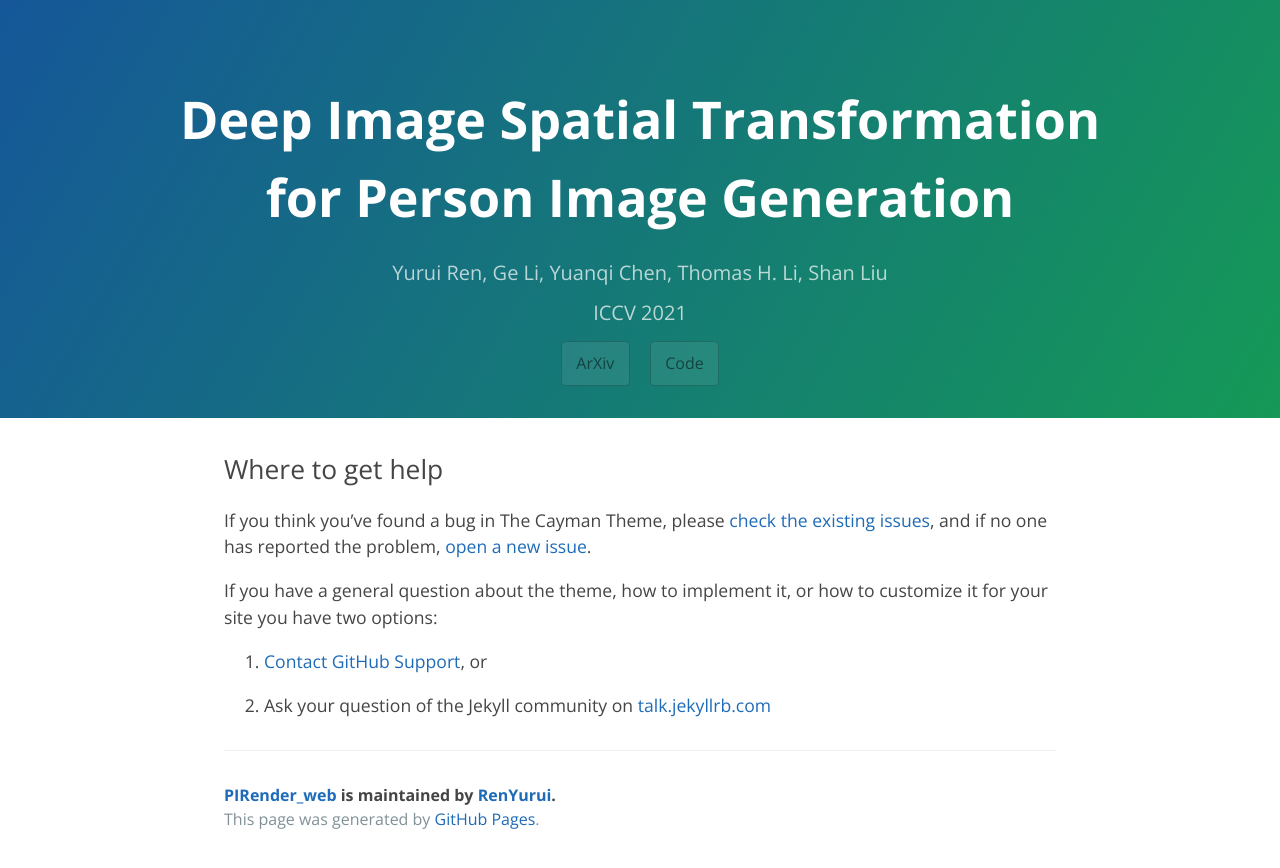
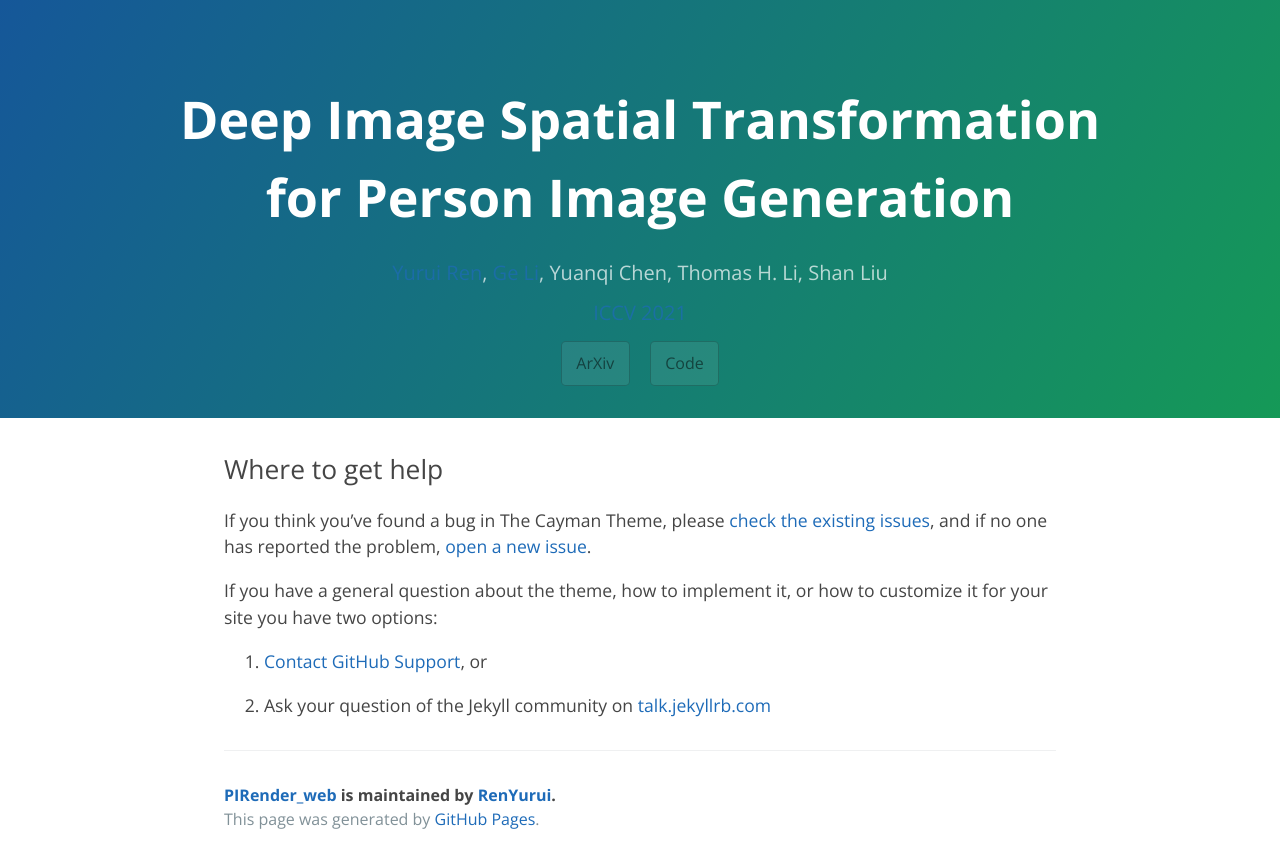
Before and after one commit to RenYurui/PIRender_web, a Jekyll site: the page built from docs/SUPPORT.md, in a window 1280 px wide. Shown: the top 868 px of the page. Built offline with Jekyll 4.4.1, drawn with Linux system fonts in a browser that asks for light colours; our own code applies the rules of GitHub Pages for plain Markdown files; part of the change alters nothing that is shown.

```diff
--- a/_config.yml
+++ b/_config.yml
@@ -1,5 +1,5 @@
 # title: Deep Image Spatial Transformation <br> for Person Image Generation
-description: Yurui Ren, Ge Li, Yuanqi Chen, Thomas H. Li, Shan Liu <br> ICCV 2021
+description: <a href="https://renyurui.github.io">Yurui Ren</a>, <a href="http://www.ece.pku.edu.cn/info/1012/1091.htm">Ge Li</a>, Yuanqi Chen, Thomas H. Li, Shan Liu <br> <a href="http://iccv2021.thecvf.com">ICCV 2021</a>
 show_downloads: true
 google_analytics:
 theme: jekyll-theme-cayman
```
